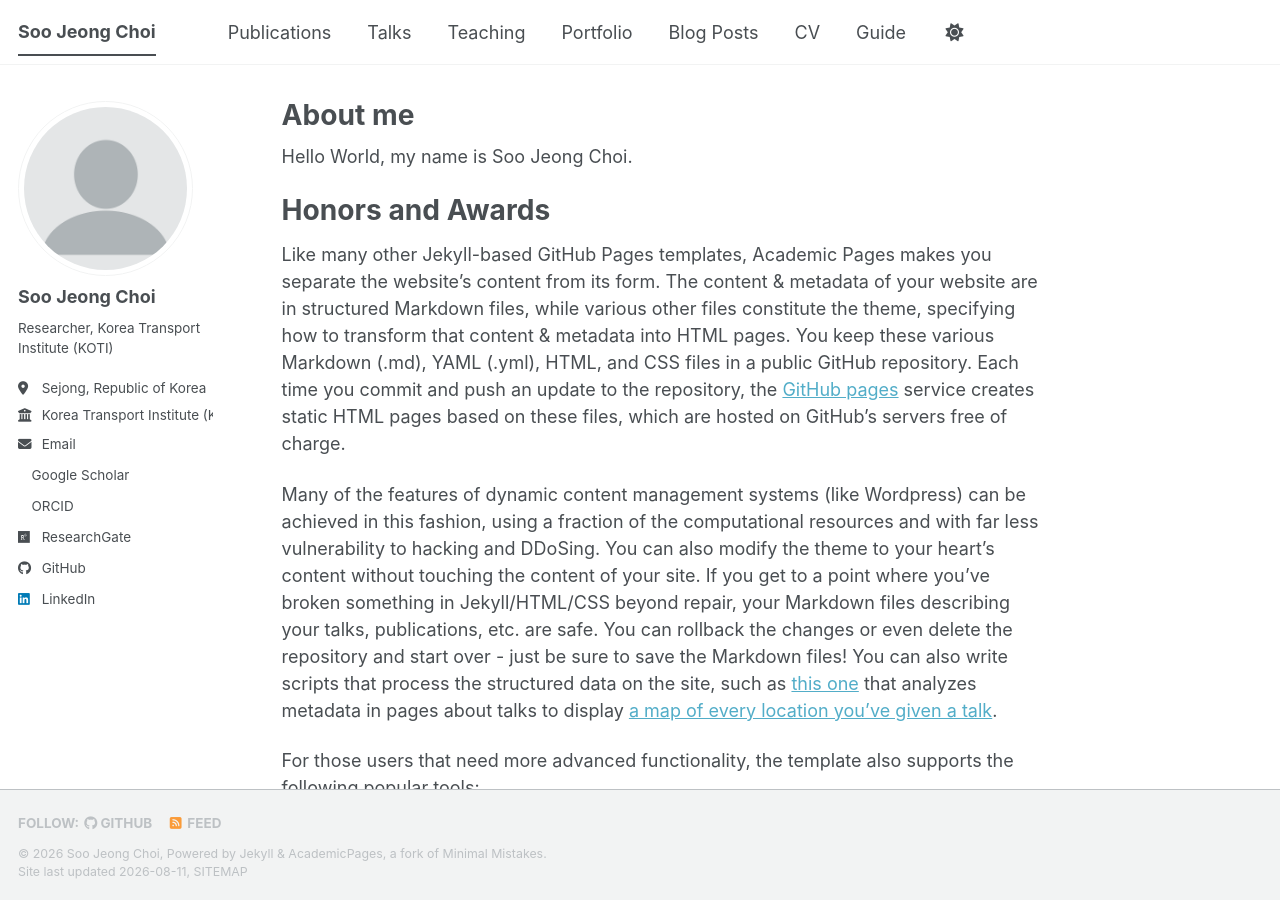
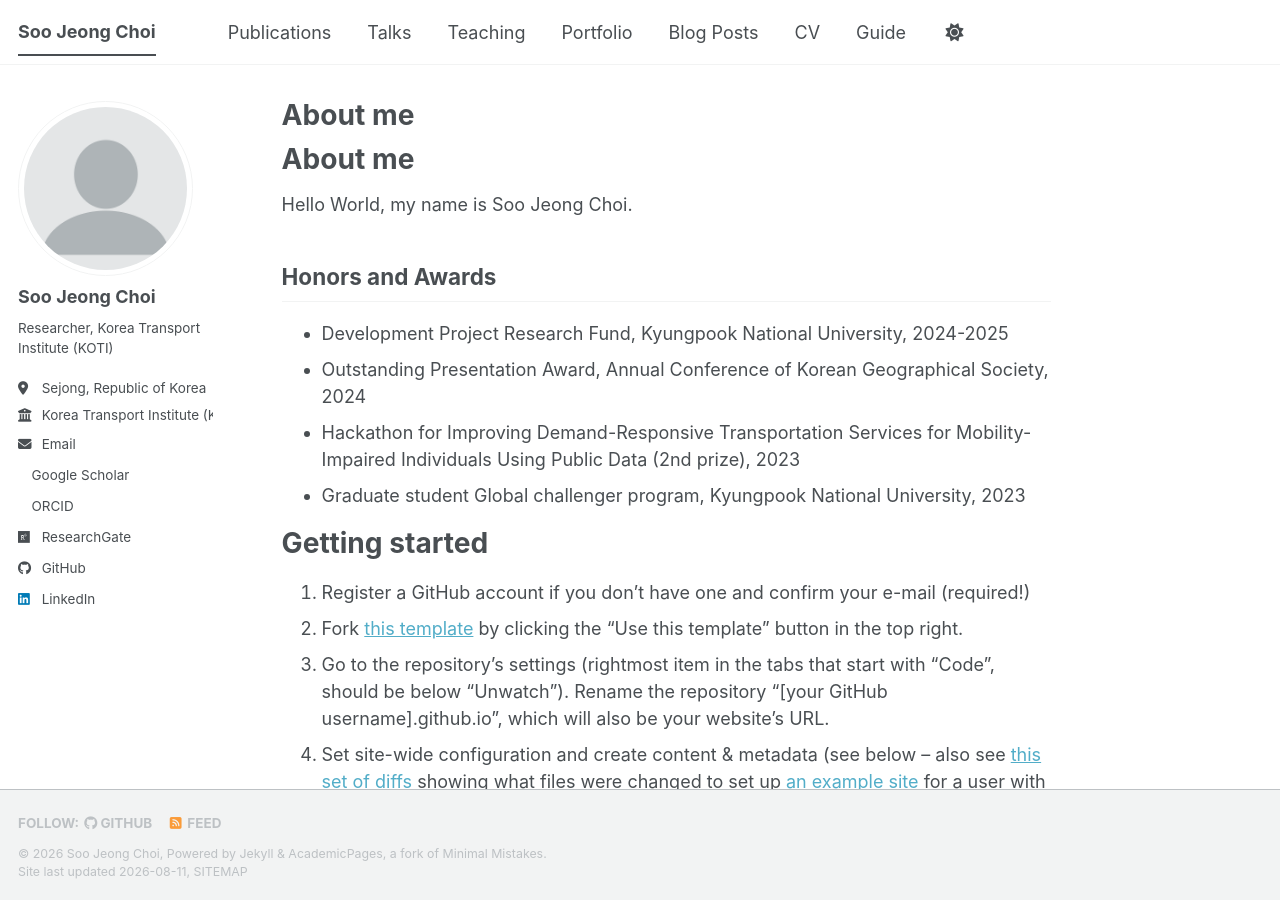
Before and after one commit to soojeongchoi21/soojeongchoi.github.io, a Jekyll site: the page built from _pages/about.md, in a window 1280 px wide and 900 px high. Built offline with Jekyll 4.4.1, drawn with Linux system fonts in a browser that asks for light colours; a style sheet for code colours, icons or effects is not loaded.

Commit message:
Update about.md

```diff
--- a/_pages/about.md
+++ b/_pages/about.md
@@ -7,15 +7,14 @@ redirect_from:
   - /about.html
 ---
 
+
+About me
+======
 Hello World, my name is Soo Jeong Choi.
 
+
 Honors and Awards
-======
-Like many other Jekyll-based GitHub Pages templates, Academic Pages makes you separate the website's content from its form. The content & metadata of your website are in structured Markdown files, while various other files constitute the theme, specifying how to transform that content & metadata into HTML pages. You keep these various Markdown (.md), YAML (.yml), HTML, and CSS files in a public GitHub repository. Each time you commit and push an update to the repository, the [GitHub pages](https://pages.github.com/) service creates static HTML pages based on these files, which are hosted on GitHub's servers free of charge.
-
-Many of the features of dynamic content management systems (like Wordpress) can be achieved in this fashion, using a fraction of the computational resources and with far less vulnerability to hacking and DDoSing. You can also modify the theme to your heart's content without touching the content of your site. If you get to a point where you've broken something in Jekyll/HTML/CSS beyond repair, your Markdown files describing your talks, publications, etc. are safe. You can rollback the changes or even delete the repository and start over - just be sure to save the Markdown files! You can also write scripts that process the structured data on the site, such as [this one](https://github.com/academicpages/academicpages.github.io/blob/master/talkmap.ipynb) that analyzes metadata in pages about talks to display [a map of every location you've given a talk](https://academicpages.github.io/talkmap.html).
-
-For those users that need more advanced functionality, the template also supports the following popular tools:
+------
 - Development Project Research Fund, Kyungpook National University, 2024-2025
 - Outstanding Presentation Award, Annual Conference of Korean Geographical Society, 2024
 - Hackathon for Improving Demand-Responsive Transportation Services for Mobility-Impaired Individuals Using Public Data (2nd prize), 2023
```
